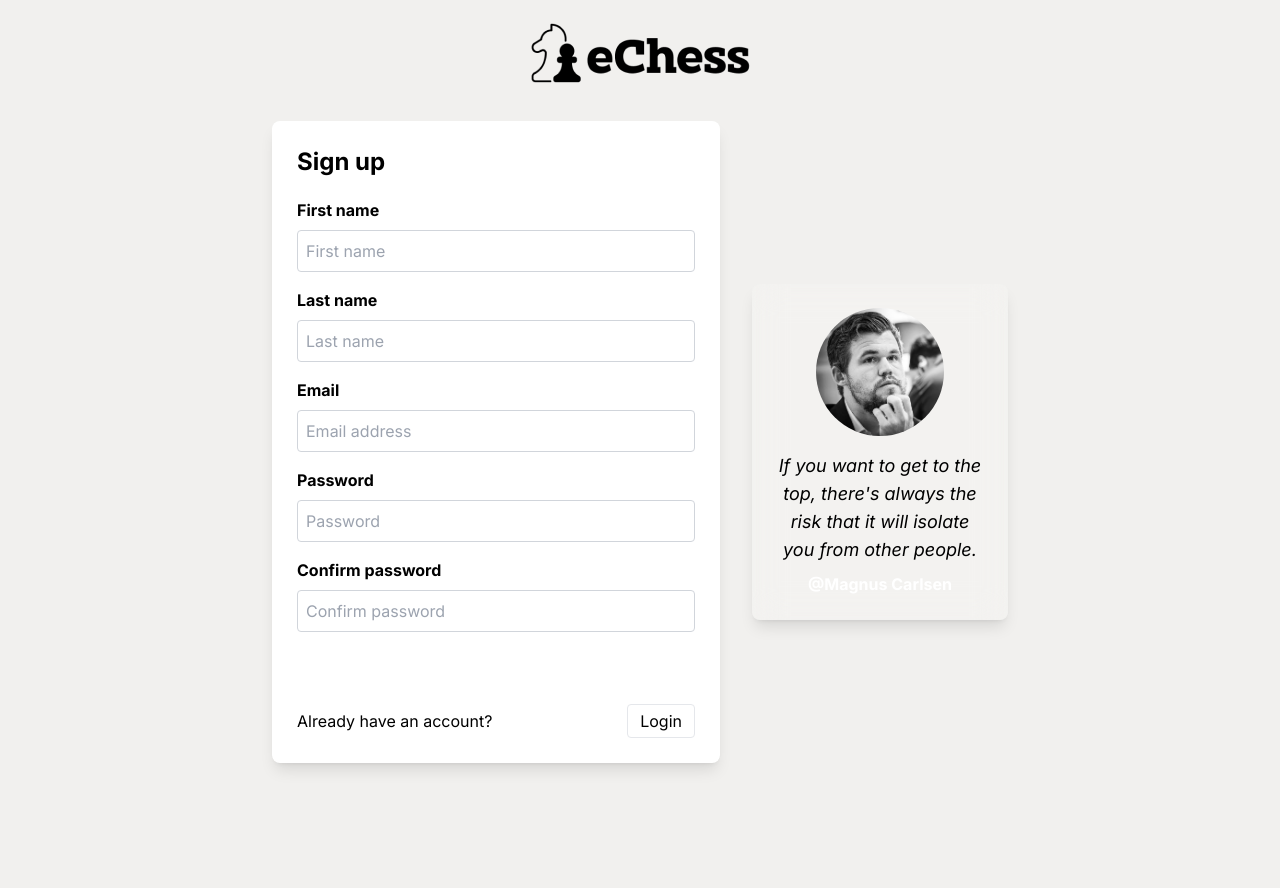
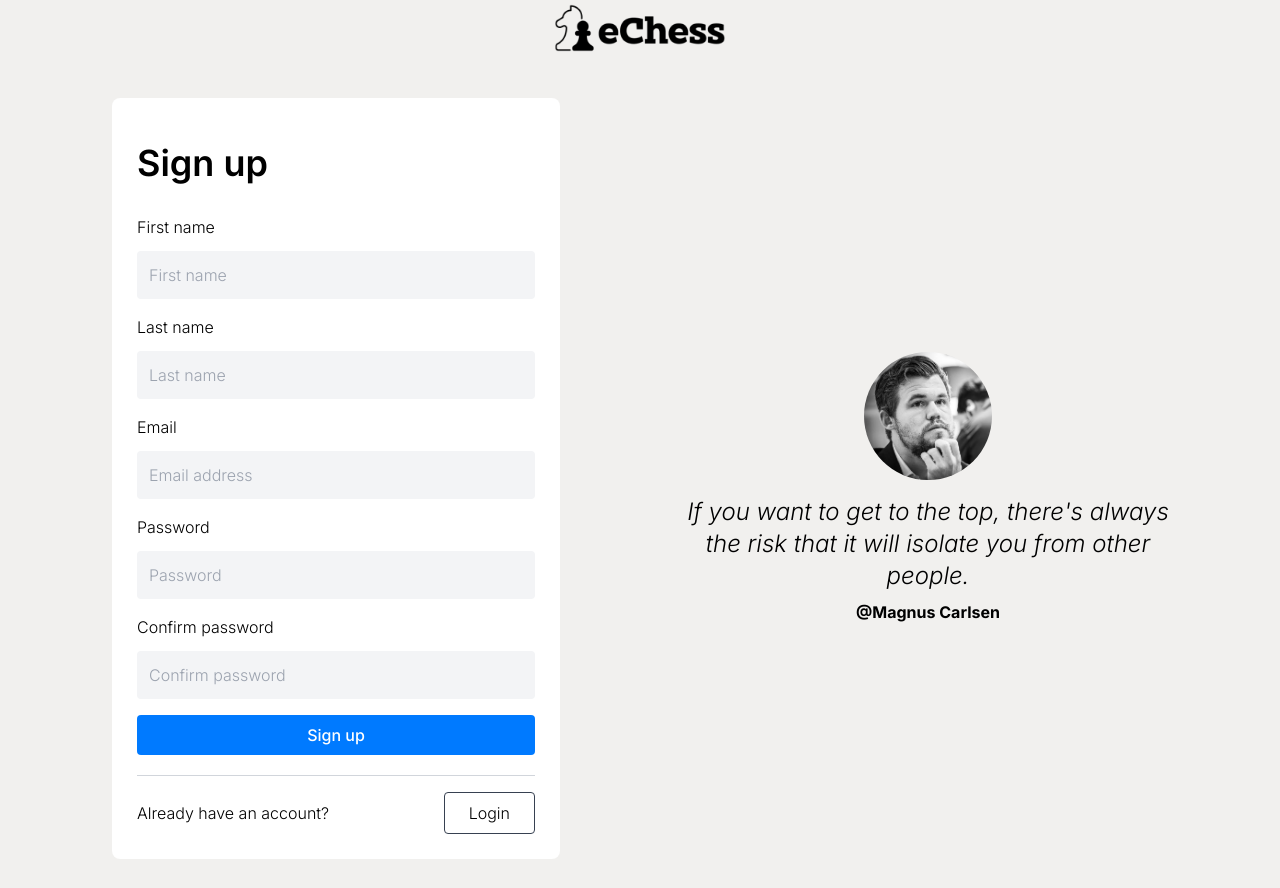
Before and after one commit to SanjanaFernando/eChess, a React (Vite) app: page /signup in a window 1280 px wide. Before the commit the page ends 800 px from the top, so only its background shows below. Built offline with nearby package versions, Linux system fonts and the light colour scheme; no server answers.

Commit message:
feat-update signup page layout and styling

```diff
--- a/src/components/Signup.jsx
+++ b/src/components/Signup.jsx
@@ -33,22 +33,21 @@ const Signup = () => {
   };
 
   return (
-		<div className="flex flex-col items-center justify-center min-h-screen bg-[#F1F0EE]">
+    <div className="flex flex-col font-light items-center justify-center min-h-screen bg-[#F1F0EE]">
       {/* Logo Section */}
       <div className="mb-8">
-				<img src="/LogoB.png" alt="Logo" className="h-18 w-auto" />
+        <img src="/LogoB.png" alt="Logo" className="h-14 w-auto" />
       </div>
 
-			<div className="flex flex-col md:flex-row items-center justify-center w-full bg-[#F1F0EE]">
+      <div className="flex flex-col backdrop-blur-lg md:flex-row items-center justify-evenly w-full bg-[#F1F0EE]">
         {/* Signup Form */}
-				<div className="bg-white  backdrop-filter backdrop-blur-lg p-6 rounded-lg shadow-lg w-full max-w-md mb-5 border border-white border-opacity-30 mx-4 md:w-2/5 ">
-					<h2 className="text-2xl font-bold mb-5">Sign up</h2>
+        <div className="bg-white  p-6  w-full max-w-md mb-5 border border-white border-opacity-30 mx-4 md:w-2/5 rounded-lg ">
+          <h2 className="mb-8 mt-5 font-semibold text-4xl text-black">
+            Sign up
+          </h2>
           <form onSubmit={handleSignUp}>
             <div className="mb-4">
-							<label
-								htmlFor="firstName"
-								className="block font-bold mb-2"
-							>
+              <label htmlFor="firstName" className="block font-light mb-2">
                 First name
               </label>
               <input
@@ -58,14 +57,11 @@ const Signup = () => {
                 onChange={(e) => setFirstName(e.target.value)}
                 placeholder="First name"
                 required
-								className="w-full p-2 border border-gray-300 rounded"
+                className="w-full mt-1 p-3 rounded bg-gray-100"
               />
             </div>
             <div className="mb-4">
-							<label
-								htmlFor="lastName"
-								className="block font-bold mb-2"
-							>
+              <label htmlFor="lastName" className="block font-light mb-2">
                 Last name
               </label>
               <input
@@ -75,14 +71,11 @@ const Signup = () => {
                 onChange={(e) => setLastName(e.target.value)}
                 placeholder="Last name"
                 required
-								className="w-full p-2 border border-gray-300 rounded"
+                className="w-full mt-1 p-3 rounded bg-gray-100"
               />
             </div>
             <div className="mb-4">
-							<label
-								htmlFor="email"
-								className="block font-bold mb-2"
-							>
+              <label htmlFor="email" className="block font-light mb-2">
                 Email
               </label>
               <input
@@ -92,14 +85,11 @@ const Signup = () => {
                 onChange={(e) => setEmail(e.target.value)}
                 placeholder="Email address"
                 required
-								className="w-full p-2 border border-gray-300 rounded"
+                className="w-full mt-1 p-3 rounded bg-gray-100"
               />
             </div>
             <div className="mb-4">
-							<label
-								htmlFor="password"
-								className="block font-bold mb-2"
-							>
+              <label htmlFor="password" className="block font-light mb-2">
                 Password
               </label>
               <input
@@ -109,13 +99,13 @@ const Signup = () => {
                 onChange={(e) => setPassword(e.target.value)}
                 placeholder="Password"
                 required
-								className="w-full p-2 border border-gray-300 rounded"
+                className="w-full mt-1 p-3 rounded bg-gray-100"
               />
             </div>
             <div className="mb-4">
               <label
                 htmlFor="confirmPassword"
-								className="block font-bold mb-2"
+                className="block font-light mb-2"
               >
                 Confirm password
               </label>
@@ -123,25 +113,24 @@ const Signup = () => {
                 type="password"
                 id="confirmPassword"
                 value={confirmPassword}
-								onChange={(e) =>
-									setConfirmPassword(e.target.value)
-								}
+                onChange={(e) => setConfirmPassword(e.target.value)}
                 placeholder="Confirm password"
                 required
-								className="w-full p-2 border border-gray-300 rounded"
+                className="w-full mt-1 p-3 rounded bg-gray-100"
               />
             </div>
             <button
               type="submit"
-							className="w-full p-2 bg-blue-500 text-white rounded hover:bg-blue-700"
+              className="w-full p-2 font-medium bg-blue text-white rounded hover:bg-sky-500"
             >
               Sign up
             </button>
           </form>
+          <div className="border border-t-0 border-gray-300 mt-5"></div>
           <div className="flex justify-between items-center mt-4">
             <span>Already have an account?</span>
             <Link to="/login">
-							<button className="bg-transparent border border-blue-500 text-blue-500 py-1 px-3 rounded hover:bg-blue-500 hover:text-white">
+              <button className="border border-gray-700 font-light text-blue-600 py-2 px-6 rounded  hover:bg-blue hover:text-white hover:border-none">
                 Login
               </button>
             </Link>
@@ -149,16 +138,16 @@ const Signup = () => {
         </div>
 
         {/* Quote Section */}
-				<div className="hidden md:flex flex-col items-center text-center w-full md:w-1/5 bg-white bg-opacity-15 backdrop-filter backdrop-blur-lg p-6 rounded-lg shadow-lg  mx-4">
+        <div className="hidden md:flex flex-col items-center justify-center text-center w-full md:w-2/5 bg-transparent rounded-lg  min-h-screen">
           <div
             className="rounded-full mb-4 h-32 w-32 bg-cover bg-center"
             style={{ backgroundImage: "url('/magnus.jpeg')" }}
           ></div>
-					<p className="italic text-lg text-black mb-2">
-						If you want to get to the top, there's always the risk
-						that it will isolate you from other people.
+          <p className="italic text-2xl text-black mb-2">
+            If you want to get to the top, there's always <br /> the risk that
+            it will isolate you from other <br /> people.
           </p>
-					<p className="font-bold text-white">@Magnus Carlsen</p>
+          <p className="font-bold text-black">@Magnus Carlsen</p>
         </div>
       </div>
     </div>
```
Lines whose indentation alone changed are shown as unchanged.
